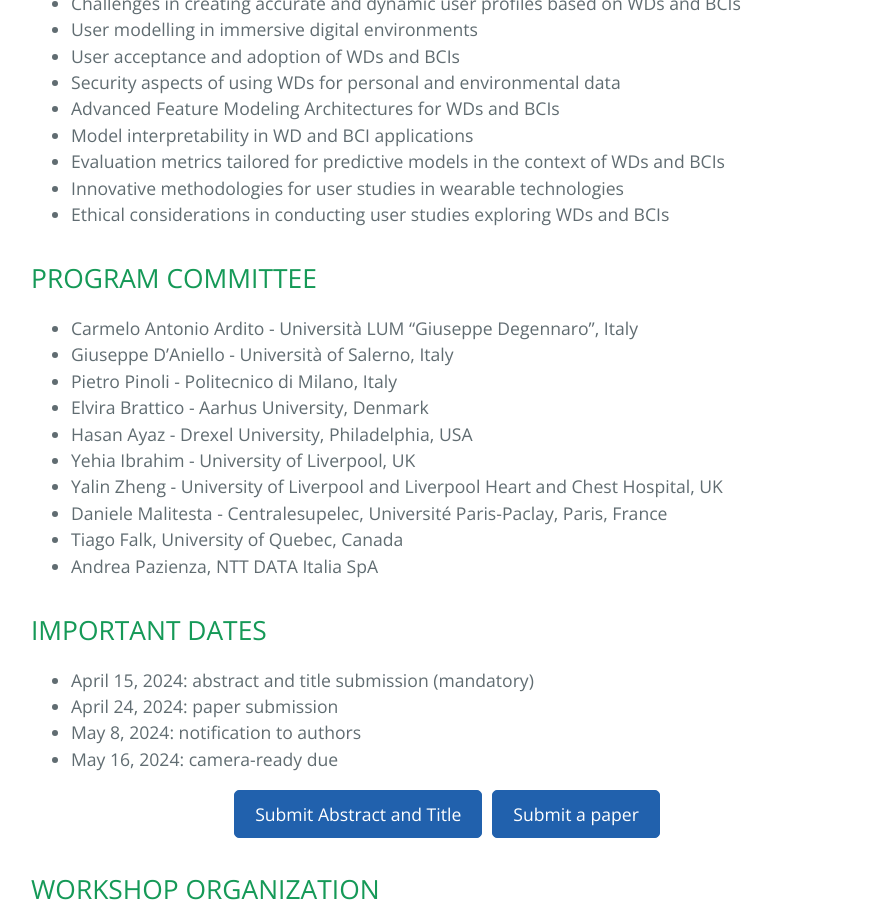
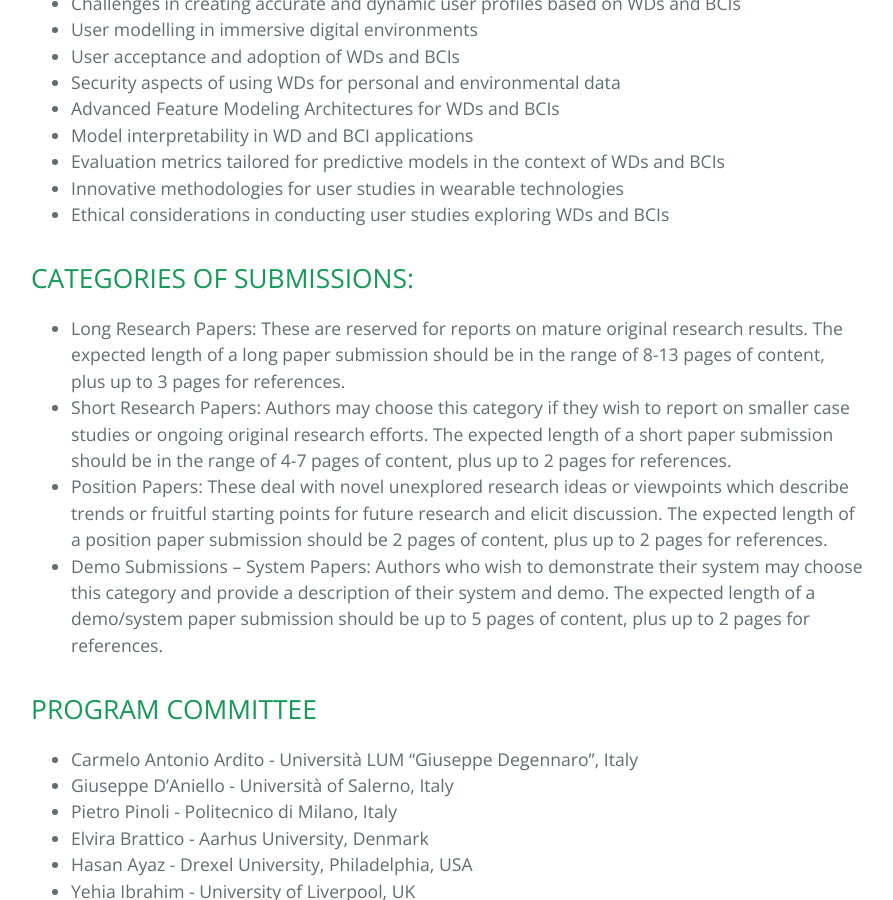
Before and after one commit to sisinflab/webium24, a Jekyll site: the page built from index.md, in a window 1280 px wide and 900 px high, scrolled down 2704 px. Shown: the whole window, without its empty margins (193-1086 px from the left). Built offline with Jekyll 4.4.1, drawn with Linux system fonts in a browser that asks for light colours.

Commit message:
Update index.md
Update Categories of Submissions

```diff
--- a/index.md
+++ b/index.md
@@ -51,6 +51,13 @@ Topics of interest include, but are not limited to:
 + Evaluation metrics tailored for predictive models in the context of WDs and BCIs
 + Innovative methodologies for user studies in wearable technologies
 + Ethical considerations in conducting user studies exploring WDs and BCIs
+
+## CATEGORIES OF SUBMISSIONS: <a name="CAT"></a>
+
++ Long Research Papers: These are reserved for reports on mature original research results. The expected length of a long paper submission should be in the range of 8-13 pages of content, plus up to 3 pages for references.
++ Short Research Papers: Authors may choose this category if they wish to report on smaller case studies or ongoing original research efforts. The expected length of a short paper submission should be in the range of 4-7 pages of content, plus up to 2 pages for references.
++ Position Papers: These deal with novel unexplored research ideas or viewpoints which describe trends or fruitful starting points for future research and elicit discussion. The expected length of a position paper submission should be 2 pages of content, plus up to 2 pages for references.
++ Demo Submissions – System Papers: Authors who wish to demonstrate their system may choose this category and provide a description of their system and demo. The expected length of a demo/system paper submission should be up to 5 pages of content, plus up to 2 pages for references.
 
 ## PROGRAM COMMITTEE <a name="PC"></a>
 
```
